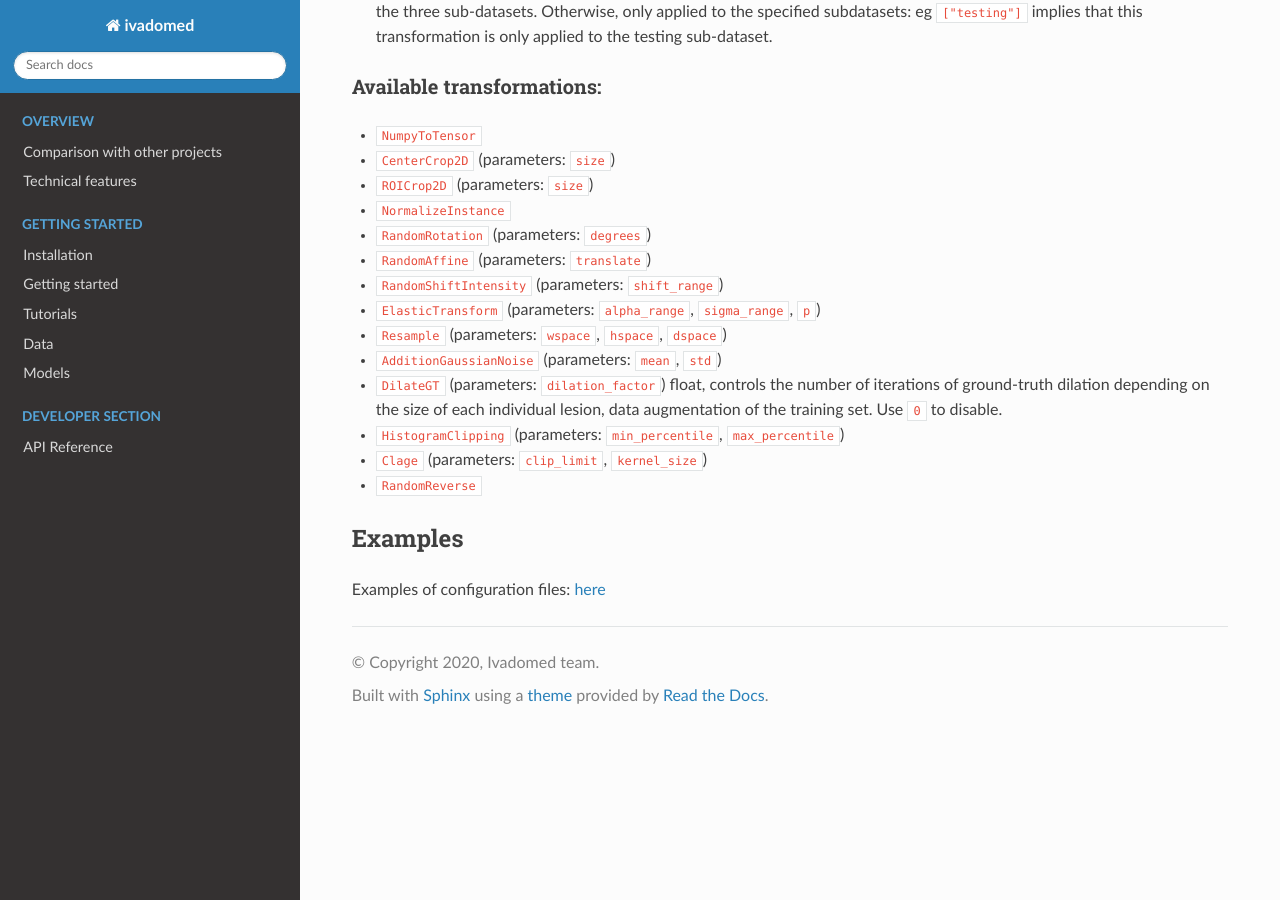
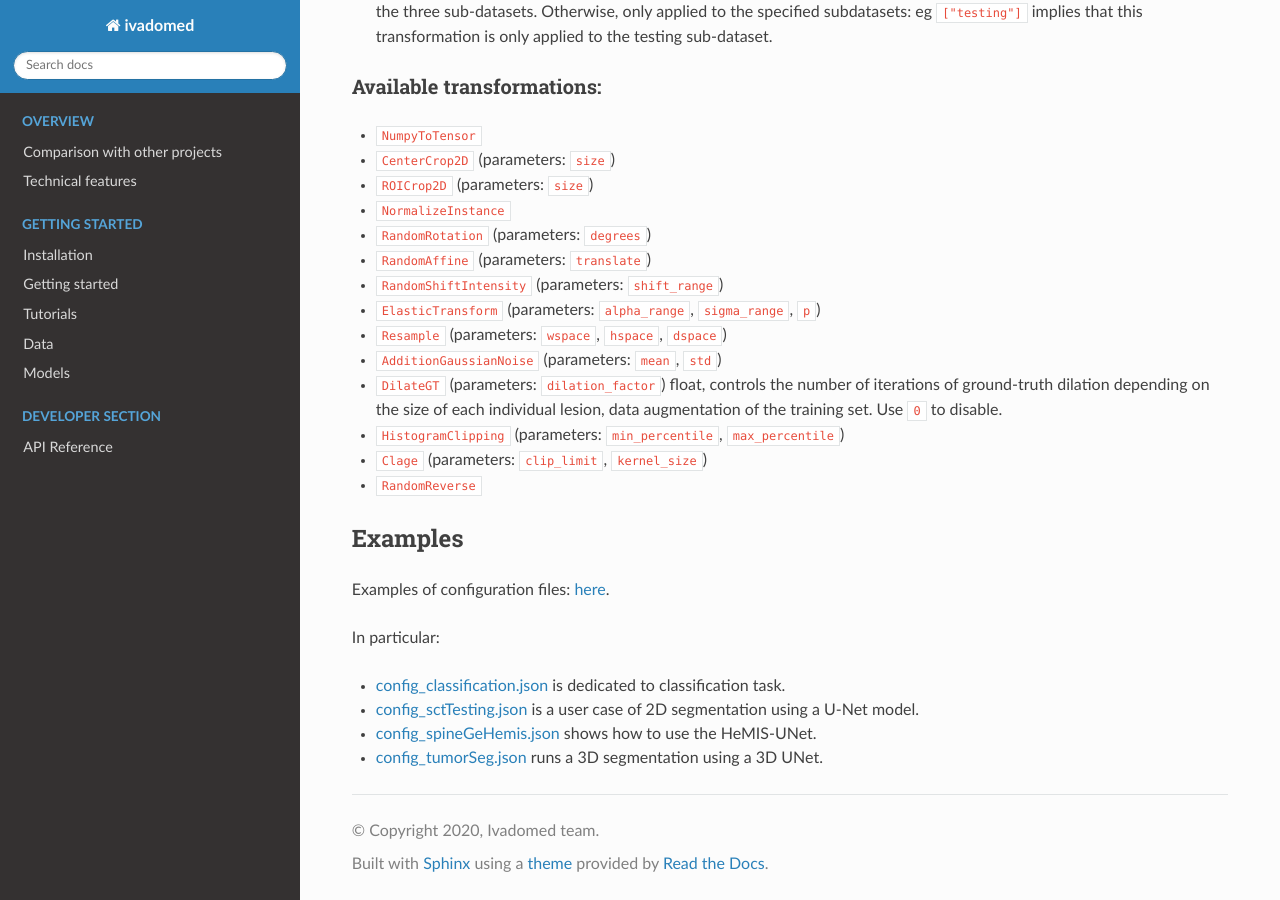
Before and after one commit to ivadomed/ivadomed, a Sphinx documentation site: the page built from docs/source/configuration_file.md, in a window 1280 px wide and 900 px high, scrolled down 5271 px. Built offline with Sphinx 7.4.7 and the Read the Docs theme 2.0.0, drawn with Linux system fonts in a browser that asks for light colours.

Commit message:
configuration_file: add links to examples

```diff
--- a/docs/source/configuration_file.md
+++ b/docs/source/configuration_file.md
@@ -130,4 +130,10 @@ Indicate the transformation in the same order you would like them to be applied
 - ` RandomReverse`
 
 ## Examples
-Examples of configuration files: [here](https://github.com/neuropoly/ivado-medical-imaging/tree/master/ivadomed/config)
+Examples of configuration files: [here](https://github.com/neuropoly/ivado-medical-imaging/tree/master/ivadomed/config).
+
+In particular:
+- [config_classification.json](https://github.com/neuropoly/ivado-medical-imaging/blob/master/ivadomed/config/config_classification.json) is dedicated to classification task.
+- [config_sctTesting.json](https://github.com/neuropoly/ivado-medical-imaging/blob/master/ivadomed/config/config_sctTesting.json) is a user case of 2D segmentation using a U-Net model.
+- [config_spineGeHemis.json](https://github.com/neuropoly/ivado-medical-imaging/blob/master/ivadomed/config/config_spineGeHemis.json) shows how to use the HeMIS-UNet.
+- [config_tumorSeg.json](https://github.com/neuropoly/ivado-medical-imaging/blob/master/ivadomed/config/config_tumorSeg.json) runs a 3D segmentation using a 3D UNet.
```
